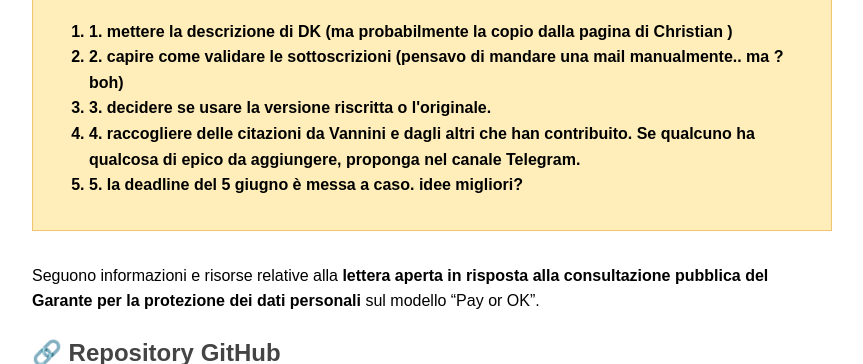
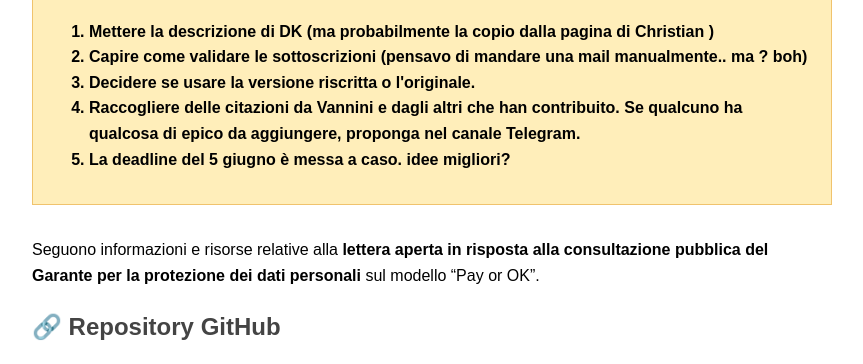
Before and after one commit to paga-o-stacce/paga-o-stacce.github.io, a plain HTML site: page index.html in a window 1280 px wide. Shown: the part 407-771 px from the top of the page, without its empty margins (208-1071 px from the left). Drawn offline with Linux system fonts and the light colour scheme.

Commit message:
Aggiornata immagine e indice

```diff
--- a/index.html
+++ b/index.html
@@ -75,11 +75,11 @@
     <div class="banner">
         <h1> 🚧 STILL TODO</h1>
         <ol>
-            <li>1. mettere la descrizione di DK (ma probabilmente la copio dalla pagina di Christian ) </li>
-            <li>2. capire come validare le sottoscrizioni (pensavo di mandare una mail manualmente.. ma ? boh) </li>
-            <li>3. decidere se usare la versione riscritta o l'originale.  </li>
-            <li>4. raccogliere delle citazioni da Vannini e dagli altri che han contribuito. Se qualcuno ha qualcosa di epico da aggiungere, proponga nel canale Telegram.</li>
-            <li>5. la deadline del 5 giugno è messa a caso. idee migliori?  </li>
+            <li>Mettere la descrizione di DK (ma probabilmente la copio dalla pagina di Christian ) </li>
+            <li>Capire come validare le sottoscrizioni (pensavo di mandare una mail manualmente.. ma ? boh) </li>
+            <li>Decidere se usare la versione riscritta o l'originale.  </li>
+            <li>Raccogliere delle citazioni da Vannini e dagli altri che han contribuito. Se qualcuno ha qualcosa di epico da aggiungere, proponga nel canale Telegram.</li>
+            <li>La deadline del 5 giugno è messa a caso. idee migliori?  </li>
         </ol>
     </div>
 
```
Also changed, not shown: preview.png.
